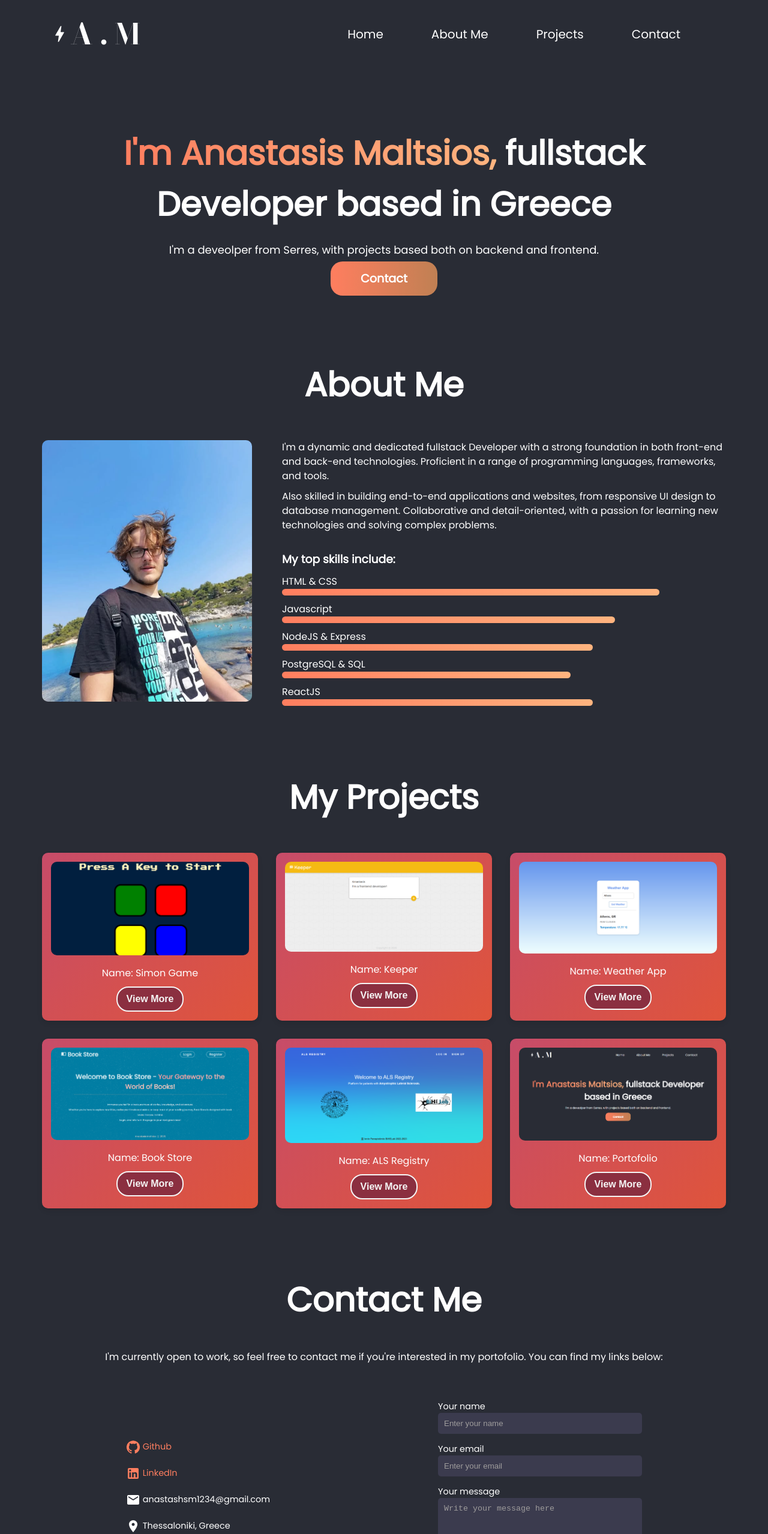
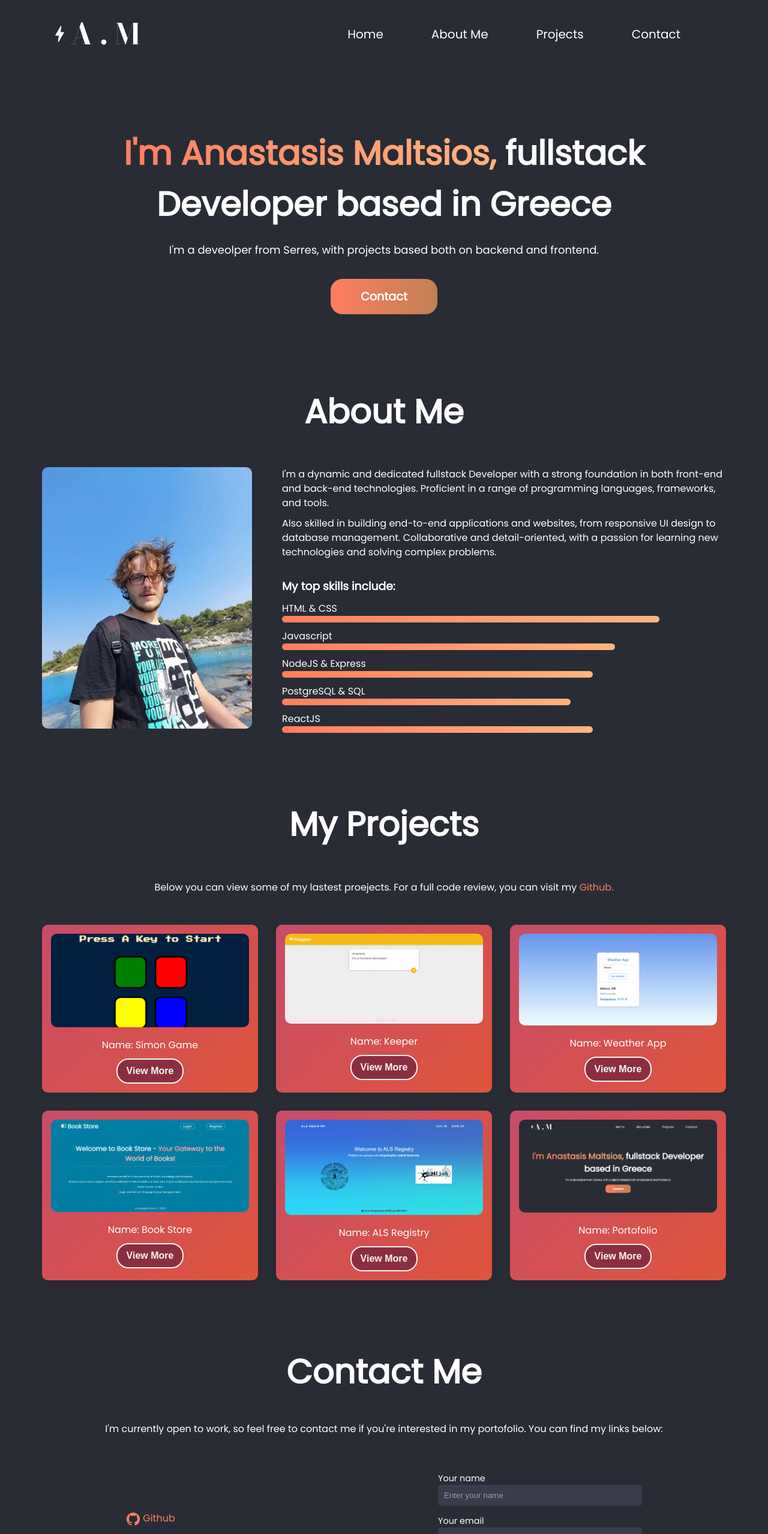
Before and after one commit to AnastasisMaltsios/Portofolio, a React (Vite) app: page / in a window 1280 px wide. Shown: the top 2558 px of the page at 60% size. Built offline with nearby package versions, Linux system fonts and the light colour scheme; no server answers.

Commit message:
Fixed styles and project

```diff
--- a/src/Components/Projects.jsx
+++ b/src/Components/Projects.jsx
@@ -17,6 +17,7 @@ function Projects() {
     return (
         <div id="projects" className="projects-container">
              <h1>My Projects</h1>
+             <p className="visit-git">Below you can view some of my lastest proejects. For a full code review, you can visit my <a href="https://github.com/AnastasisMaltsios" target="_blank" rel="noopener noreferrer">Github.</a></p>
              <div className="cards">
              <div className="my-projects">
                 {projects.map((project) => {
--- a/src/projects.js
+++ b/src/projects.js
@@ -26,7 +26,7 @@ const projects = [
         name: "Weather App",
         img: weather1,
         tech: "ReactJS, CSS, HTML, Web APIs",
-        details: "This is my first project with APIs. It's simple app where, with the help of the OpenWeather's API, you can type and search any city in the world. The output will be the name of the city that was entered, their current weather description and the temperature in celsius."
+        details: "This is my first project with APIs. It's a simple app where, with the help of the OpenWeather's API, you can type and search any city in the world. The output will be the name of the city that was entered, their current weather description and the temperature in celsius."
     },
     {
         id: 4,
@@ -36,7 +36,7 @@ const projects = [
             frontend: "ReactJS, CSS, HTML, Javascript, Web APIs",
             backend: "PostgreSQL, NodeJS & Express"
         },
-        details: "This project is also using an API, but it's slightly more complicated. Instead of just making the API request in the app, you first have to register, providing a username and a password, and the login with these credentials in order to make the request. Once logged in, you can search either by title or author."
+        details: "This project is also using an API, but it's slightly more complicated. Instead of just making the API request in the app, you first have to register, providing a username and a password, and then login with these credentials in order to make the request. Once logged in, you can search either by title or author."
     },
 
     {
@@ -47,7 +47,7 @@ const projects = [
             frontend: "HTML, Bootstrap, CSS, Javascript, EJS",
             backend: "MongoDB, NodeJS & Express"
         },
-        details: "This is by far my biggest project so far, since this was also the last project i should build to complete my bachelors in CS. It's a management platform for patients with ALS(Neuron disease). This project also has a register and a signup page, but instead of Porstgre it's using a nosql database, MongoDB. In this registry, you're able to add and delete patients. "
+        details: "This is the biggest project so far i had to build in order to complete my bachelors in CS. It's a management platform for patients with ALS. It also has a register and a signup page, but this one is MongoDB for the backend. You're able to add and delete patients. Last but not least, the platform, based on the ALSFRS-R algorith, has a survey for each patient a doctor has added, where he can keep track the state of this patient, while also keeping a history of these surveys."
     },
     {
         id: 6,
--- a/styles/Anastasis.css
+++ b/styles/Anastasis.css
@@ -24,6 +24,8 @@
 }
 
 .anas-button {
+    display: block;
+    margin-top: 15px;
     text-decoration: none;
     color: white;
     background: linear-gradient(to right, #FF7E5F, #c08053);
@@ -37,6 +39,8 @@
 }
 
 .anas-button:hover {
+    transform: scale(1.05);
+    transition: 0.5s;
     text-decoration: none;
     box-shadow: 0 0 11px rgba(255, 255, 255, 0.6);
 }
--- a/styles/Contact.css
+++ b/styles/Contact.css
@@ -31,7 +31,7 @@
 .links a, .contact-details a {
     color: #FF7E5F;
     text-decoration: none;
-    font-size: .9rem;
+    font-size: 1rem;
 }
 
 .links svg , .contact-details svg {
--- a/styles/Projects.css
+++ b/styles/Projects.css
@@ -64,7 +64,13 @@
 .view-button, .modal-content svg {
     vertical-align: middle;
 }
-
+.visit-git {
+    text-align: center;
+}
+.visit-git a {
+    color: #FF7E5F;
+    text-decoration: none;
+}
 .modal {
     position: fixed;
     top: 0;
```
